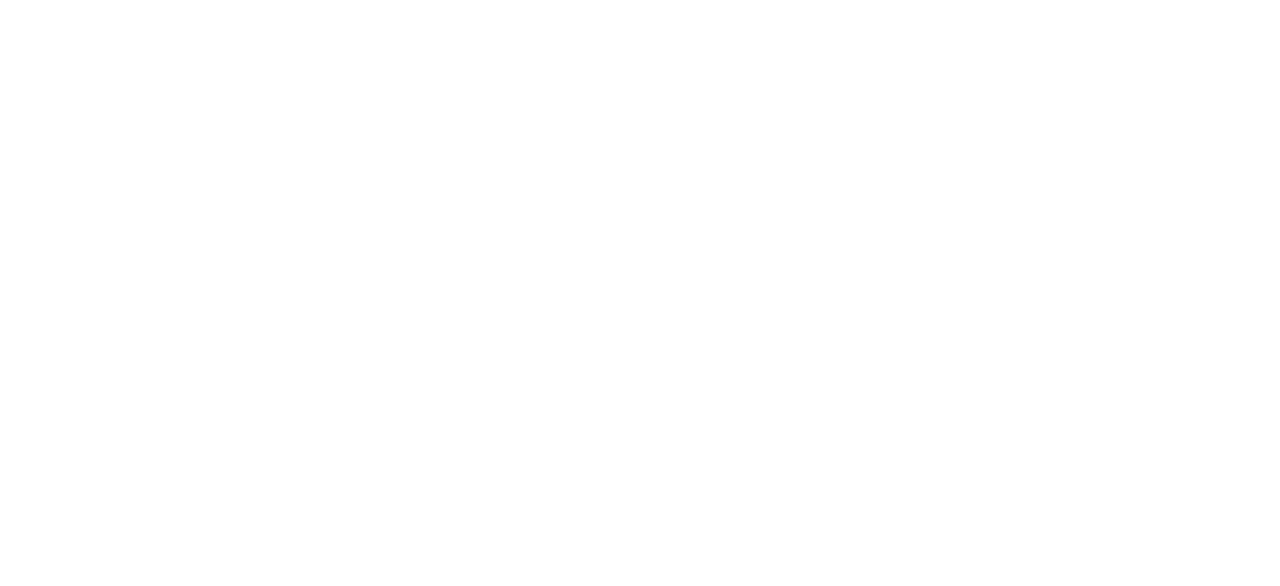
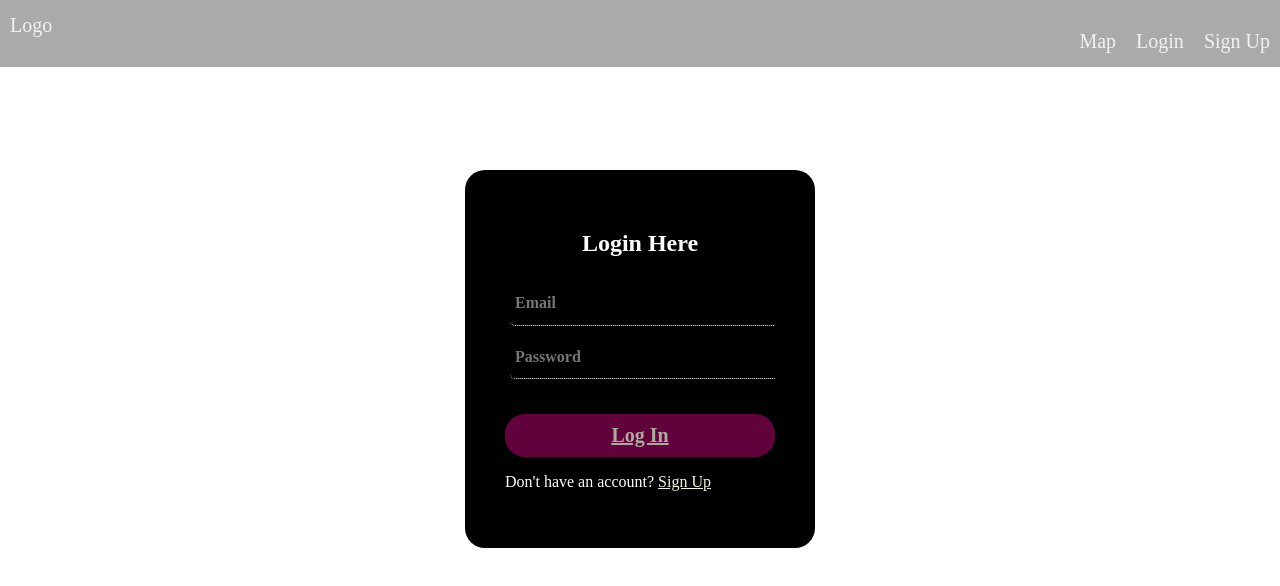
Before and after one commit to SirkisMatt/be-heard-wireframe, a plain HTML site: page login/login.html in a window 1280 px wide. Drawn offline with nearby package versions, Linux system fonts and the light colour scheme.

Commit message:
added landing, signup, login, dashboard

```diff
--- a/dashboard/dashboard.css
+++ b/dashboard/dashboard.css
@@ -0,0 +1,110 @@
+* {
+    box-sizing: border-box;
+    margin: auto;
+}
+nav,
+footer {
+  padding: 1% 0;
+  background-color: #aaa;
+
+}
+ul {
+  list-style-type: none;
+}
+
+nav {
+  position: fixed;
+  top: 0;
+  left: 0;
+  right: 0;
+  z-index: 10;
+}
+
+.logo {
+  float: left;
+  color: #f2f2f2;
+  padding: 1px 10px;
+  text-decoration: none;
+  font-size: 20px;
+}
+
+.nav-links a {
+  float: right;
+  color: #f2f2f2;
+  padding: 1px 10px;
+  text-decoration: none;
+  font-size: 20px;
+  text-align: right;
+}
+
+.add-incident-btn {
+    margin-top: 60px;
+}
+
+#search {
+    width: 90%;
+    align-content: center;
+    margin-left: auto;
+    margin-right: auto;
+    margin-top: 70px;
+    font-family: 'Montserrat', sans-serif;
+    border-radius: 100%;
+}
+
+
+form.window input[type=text] {
+    padding: 10px;
+    font-size: 17px;
+    border: 1px solid grey;
+    float: left;
+    width: 80%;
+    background: #f1f1f1;
+}
+
+form.window button {
+    float: left;
+    width: 20%;
+    padding: 10px;
+    background: #8FF2C2;
+    color: white;
+    font-size: 17px;
+    border: 1px solid grey;
+    border-left: none;
+    cursor: pointer;
+}
+
+form.window button:hover {
+    background: #5c9b7d;
+}
+
+form.window::after {
+    content: "";
+    clear: both;
+    display: table;
+}
+
+#map {
+    height: 400px;
+    width: 90%;
+    padding-bottom: 20px;
+    margin-left: auto;
+    margin-right: auto;
+    margin-top: 10px;
+    border: 1px solid #000000;
+    display: flex;
+    align-items: center;
+    justify-content: center;
+}
+
+.text-placeholder{
+    opacity: .7;
+  }
+
+.container {
+    margin-top: 30px;
+    width: 90%;
+}
+
+.incident-list {
+    padding-top: 20px;
+}
--- a/dashboard/dashboard.html
+++ b/dashboard/dashboard.html
@@ -0,0 +1,66 @@
+
+<!DOCTYPE html>
+<html lang="en">
+
+  <head>
+      <title>Be Heard wireframe</title>
+      <meta name="viewport" content="width=device-width, initial-scale=1">
+      <link rel="stylesheet" type="text/css" href="//cdnjs.cloudflare.com/ajax/libs/normalize/6.0.0/normalize.css">
+      <link rel="stylesheet" href="https://cdnjs.cloudflare.com/ajax/libs/font-awesome/4.7.0/css/font-awesome.min.css">
+      <link rel="stylesheet" type="text/css" href="dashboard.css">
+  </head>
+    <body>
+        <nav role="navigation" >
+            <a class="logo" href="../index.html">Logo</a>
+            <ul class="nav-links">
+                <li><a href="/sign-up/sign-up.html">Sign Up</a></li>
+                <li><a href="/login/login.html">Login</a></li>
+            </ul>
+        </nav>
+        <button class="add-incident-btn">
+            <a href="../login/login.html">
+                Be Heard
+            </a>
+        </button>
+        <form class="window" id="search">
+            <input type="text" placeholder="Search City" name="search" id="city">
+            <button  value="submit" type="submit"><i class="fa fa-search"></i></button>
+        </form>
+        <div id="map" class="text-placeholder">
+            <p>map displaying incidents</p>
+        </div>
+        <div class="container">
+            <h2>List of incidents displayed on map</h2>
+            <ul class="incident-list">
+                <li>
+                    <h3>Incident 1</h3>
+                    <p>Lorem, ipsum dolor sit amet consectetur adipisicing elit.
+                        Velit non totam ipsa qui sit tempora, eius quas obcaecati voluptas, alias officia deserunt architecto, quo
+                        accusamus libero quam aut assumenda autem.
+                    </p>
+                </li>
+                <li>
+                    <h3>Incident 2</h3>
+                    <p>Lorem, ipsum dolor sit amet consectetur adipisicing elit.
+                        Velit non totam ipsa qui sit tempora, eius quas obcaecati voluptas, alias officia deserunt architecto, quo
+                        accusamus libero quam aut assumenda autem.
+                    </p>
+                </li>
+                <li>
+                    <h3>Incident 3</h3>
+                    <p>Lorem, ipsum dolor sit amet consectetur adipisicing elit.
+                        Velit non totam ipsa qui sit tempora, eius quas obcaecati voluptas, alias officia deserunt architecto, quo
+                        accusamus libero quam aut assumenda autem.
+                    </p>
+                </li>
+                <li>
+                    <h3>Incident 4</h3>
+                    <p>Lorem, ipsum dolor sit amet consectetur adipisicing elit.
+                        Velit non totam ipsa qui sit tempora, eius quas obcaecati voluptas, alias officia deserunt architecto, quo
+                        accusamus libero quam aut assumenda autem.
+                    </p>
+                </li>
+            </ul>
+        </div>
+    </body>
+</html>
--- a/login/login.css
+++ b/login/login.css
@@ -0,0 +1,111 @@
+nav,
+footer {
+  padding: 1% 0;
+  background-color: #aaa;
+
+}
+ul {
+  list-style-type: none;
+}
+
+nav {
+  position: fixed;
+  top: 0;
+  left: 0;
+  right: 0;
+  z-index: 10;
+}
+
+.logo {
+  float: left;
+  color: #f2f2f2;
+  padding: 1px 10px;
+  text-decoration: none;
+  font-size: 20px;
+}
+
+.nav-links a {
+  float: right;
+  color: #f2f2f2;
+  padding: 1px 10px;
+  text-decoration: none;
+  font-size: 20px;
+  text-align: right;
+}
+
+.login-wrap {
+    max-width: 300px;
+    border-radius: 20px;
+    margin: auto;
+    background: rgba(0,0,0);
+    box-sizing: border-box;
+    padding: 25px;
+    color: #fff;
+    margin-top: 150px;
+    height: 100%;
+    width: auto;
+    align-items: left;
+  }
+
+  .login-form {
+    overflow: clip;
+  }
+
+  .login-wrap h2 {
+    text-align: center;
+  }
+
+  .login-wrap input[type=text], input[type=password] {
+    width:100%;
+    box-sizing: border-box;
+    padding: 12px;
+    padding-left: 5px;
+    padding-right: 5px;
+    background: rgba(0,0,0,0.10);
+    outline: none;
+    border: none;
+    border-bottom: .5px dotted #fff;
+    color: #fff;
+    border-radius: 5px;
+    margin: 5px;
+    font-weight: bold;
+  }
+
+  .login-wrap button {
+    width: 100%;
+    padding: 10px;
+    margin-top: 30px;
+    outline: none;
+    border: none;
+    background: #c5067cb4;
+    opacity: 0.7;
+    border-radius: 20px;
+    font-size: 20px;
+    font-weight: 600;
+    color: #fff;
+    cursor: pointer;
+
+  }
+
+  .login-wrap button:hover {
+    background-color: rgba(218, 67, 100, 0.8);
+  }
+
+  .login-wrap a {
+    text-decoration: underline;
+    color: beige;
+  }
+
+  .login-wrap a:hover {
+    color: #fff;
+  }
+
+  @media all and (min-width: 400px) {
+
+    .login-wrap {
+      max-width: 350px;
+      padding: 40px;
+      margin-top: 170px;
+    }
+
+  }
--- a/login/login.html
+++ b/login/login.html
@@ -0,0 +1,31 @@
+<!DOCTYPE html>
+<html lang="en">
+
+  <head>
+      <title>Be Heard wireframe</title>
+      <meta name="viewport" content="width=device-width, initial-scale=1">
+      <link rel="stylesheet" type="text/css" href="//cdnjs.cloudflare.com/ajax/libs/normalize/6.0.0/normalize.css">
+      <link rel="stylesheet" type="text/css" href="login.css">
+  </head>
+    <body>
+        <nav role="navigation" >
+            <a class="logo" href="../index.html">Logo</a>
+            <ul class="nav-links">
+                <li><a href="/sign-up/sign-up.html">Sign Up</a></li>
+                <li><a href="/login/login.html">Login</a></li>
+                <li><a href="/dashboard/dashboard.html">Map</a></li>
+            </ul>
+        </nav>
+        <div class="login-wrap">
+            <h2>Login Here</h2>
+            <form class='login-form'>
+                  <input placeholder="Email" type="text" name='email' id='email'/>
+                    <input placeholder="Password" type="password" name='password' id='password'/>
+                    <button type='submit' >
+                        <a href="../dashboard/dashboard.html"> Log In</a>
+                    </button>
+            </form>
+            <p>Don't have an account? <a href="/sign-up/sign-up.html" class="sign-up">Sign Up</a></p>
+        </div>
+    </body>
+</html>
--- a/main.css
+++ b/main.css
@@ -1,5 +1,6 @@
 * {
     box-sizing: border-box;
+    margin: auto;
   }
 
   .landing-page {
@@ -7,14 +8,14 @@
     sans-serif;
     font-size: 20px;
     color: #444;
-    text-align: center;
     line-height: 1.5;
   }
 
   .header-container {
       width: 100%;
-      height: 600px;
+      height: 800px;
       background-color: rgba(68, 68, 68, 0.575);
+      padding: 45px ;
   }
 
 
@@ -36,35 +37,100 @@
     z-index: 10;
   }
 
-  header {
-    padding: 45px 15px;
+  .logo {
+    float: left;
+    color: #f2f2f2;
+    padding: 1px 10px;
+    text-decoration: none;
+    font-size: 20px;
   }
 
-  section {
-    min-height: 200px;
-    padding: 30px 15px;
-    background-color: #bbb;
-  }
-
-  section:nth-child(even) {
-    background-color: #ddd;
-  }
-
-  p {
-    margin: 0 auto;
-    max-width: 650px;
-  }
-
-  p + p {
-    margin-top: 15px;
-  }
-
-
-  nav a {
-    float: left;
+  .nav-links a {
+    float: right;
     color: #f2f2f2;
     padding: 1px 10px;
     text-decoration: none;
     font-size: 20px;
     text-align: right;
   }
+
+
+  .overlay-header {
+    text-align: left;
+    padding-top: 12rem;
+    position: relative;
+    max-width: 1000px;
+    width: 94%;
+    margin: 0 auto;
+  }
+
+  .text-placeholder{
+    text-align: center;
+    opacity: .7;
+  }
+
+  .container {
+    padding: 64px;
+  }
+  .center {
+    display: flex;
+    align-items: center;
+    justify-content: center;
+  }
+
+  .row:after {
+    content: "";
+    display: block;
+    clear: both;
+  }
+
+  .width66 {
+    float: left;
+    width: 66.66666%;
+    padding: 20px;
+  }
+
+  .width33 {
+    float: left;
+    width: 33.33333%;
+    padding: 20px;
+  }
+
+  .text-right {
+    padding-left: 100px;
+  }
+
+  .img {
+    border: 1px solid #000000;
+    height: 250px;
+    width: 250px;
+    max-width: 100%;
+    margin-right: 20px;
+  }
+
+  .call-to-action-container {
+    margin-top: 30px;
+    height: 300px;
+    display: flex;
+    align-items: center;
+    justify-content: center;
+    border-top: 1px solid #000000;
+  }
+
+  .call-to-action {
+    text-align: center;
+  }
+
+  .content-info {
+    text-align: center;
+  }
+
+   @media screen and (max-width: 1000px) {
+      .width66, .width33 {
+         width: 100%;
+         text-align: center;
+      }
+      img {
+         margin: auto;
+      }
+   }
--- a/sign-up/sign-up.css
+++ b/sign-up/sign-up.css
@@ -0,0 +1,106 @@
+* {
+    box-sizing: border-box;
+    margin: auto;
+  }
+
+nav,
+footer {
+padding: 1% 0;
+background-color: #aaa;
+
+}
+ul {
+list-style-type: none;
+}
+
+nav {
+position: fixed;
+top: 0;
+left: 0;
+right: 0;
+z-index: 10;
+}
+
+.logo {
+float: left;
+color: #f2f2f2;
+padding: 1px 10px;
+text-decoration: none;
+font-size: 20px;
+}
+
+.nav-links a {
+float: right;
+color: #f2f2f2;
+padding: 1px 10px;
+text-decoration: none;
+font-size: 20px;
+text-align: right;
+}
+
+.signup-wrap {
+    max-width: 250px;
+    border-radius: 20px;
+    margin: auto;
+    background: rgba(0,0,0);
+    box-sizing: border-box;
+    padding: 25px;
+    margin-top: 80px;
+    color: #fff;
+    margin-top: 100px;
+  }
+
+  .signup-form {
+    overflow: clip;
+  }
+
+  .signup-wrap h2 {
+    text-align: center;
+  }
+
+  .signup-wrap input[type=text], input[type=password] {
+    width:100%;
+    box-sizing: border-box;
+    padding: 12px;
+    padding-left: 5px;
+    padding-right: 5px;
+    background: rgba(0,0,0,0.10);
+    outline: none;
+    border: none;
+    border-bottom: .5px dotted #fff;
+    color: #fff;
+    border-radius: 5px;
+    margin: 5px;
+    font-weight: bold;
+  }
+
+  .signup-wrap button {
+    width: 100%;
+    padding: 10px;
+    margin-top: 30px;
+    outline: none;
+    border: none;
+    background: #c5067cb4;
+    opacity: 0.7;
+    border-radius: 20px;
+    font-size: 20px;
+    font-weight: 600;
+    color: #fff;
+    cursor: pointer;
+  }
+
+  .signup-wrap button:hover {
+    background-color: rgba(218, 67, 100, 0.8);
+  }
+
+
+
+  @media all and (min-width: 400px) {
+
+    .signup-wrap {
+      max-width: 350px;
+      padding: 40px;
+      margin-top: 170px;
+    }
+
+  }
```
Also changed, not shown: index.html (+32 -17 lines), sign-up/sign-up.html (+32 -0 lines), account-dashboard/account-dashboard.css (added), account-dashboard/account-dashboard.html (added).
